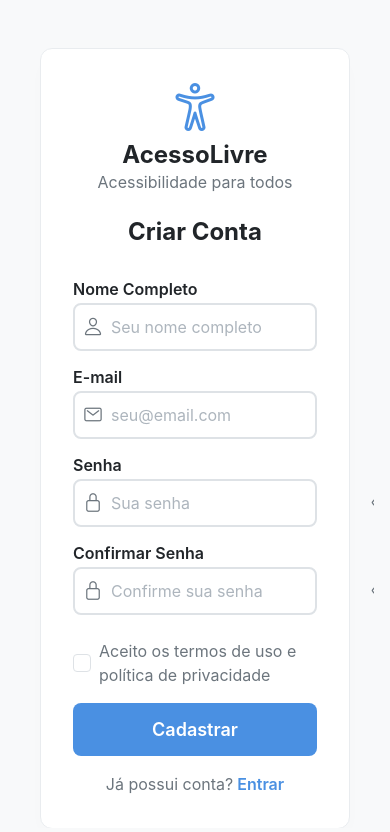
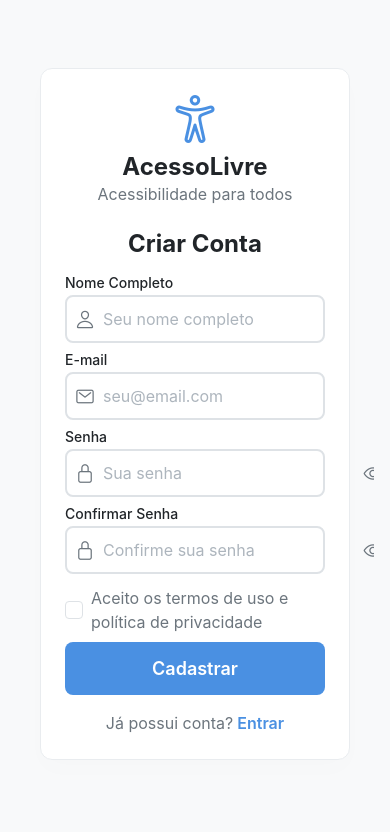
Before and after one commit to Gabriel-Becker/AcessoLivre, a React Native app in the folder frontend/: screen /Register in a window 390 px wide. Shown: the top 832 px of the page. Built offline with nearby package versions, Linux system fonts and the light colour scheme.

Commit message:
fix: arrumado espaçamento tela registro

```diff
--- a/frontend/App.js
+++ b/frontend/App.js
@@ -7,12 +7,23 @@ import { ThemeProvider } from './src/context/ThemeContext';
 import AppNavigator from './src/navigation/AppNavigator';
 import navigationRef from './src/navigation/navigationRef';
 
+const linking = {
+  prefixes: ['http://localhost:8081', 'frontend://'],
+  config: {
+    screens: {
+      Login: 'login',
+      Register: 'register',
+      Main: 'home',
+    },
+  },
+};
+
 export default function App() {
   return (
     <SafeAreaProvider>
       <ThemeProvider>
         <AuthProvider>
-          <NavigationContainer ref={navigationRef}>
+          <NavigationContainer ref={navigationRef} linking={linking} fallback={null}>
             <AppNavigator />
           </NavigationContainer>
           <Toast />
--- a/frontend/app.json
+++ b/frontend/app.json
@@ -22,11 +22,10 @@
       "predictiveBackGestureEnabled": false
     },
     "web": {
-      "output": "static",
+      "output": "single",
       "favicon": "./assets/images/favicon.png"
     },
     "plugins": [
-      "expo-router",
       [
         "expo-splash-screen",
         {
@@ -41,7 +40,6 @@
       ]
     ],
     "experiments": {
-      "typedRoutes": true,
       "reactCompiler": true
     }
   }
--- /dev/null
+++ b/frontend/index.js
@@ -0,0 +1,7 @@
+import { registerRootComponent } from 'expo';
+import App from './App';
+
+// registerRootComponent calls AppRegistry.registerComponent('main', () => App);
+// It also ensures that whether you load the app in Expo Go or in a native build,
+// the environment is set up appropriately
+registerRootComponent(App);
--- a/frontend/package.json
+++ b/frontend/package.json
@@ -1,6 +1,6 @@
 {
   "name": "frontend",
-  "main": "App.js",
+  "main": "index.js",
   "version": "1.0.0",
   "scripts": {
     "start": "expo start",
@@ -27,7 +27,6 @@
     "expo-image": "~3.0.10",
     "expo-image-picker": "^17.0.9",
     "expo-linking": "~8.0.9",
-    "expo-router": "~6.0.15",
     "expo-splash-screen": "~31.0.11",
     "expo-status-bar": "~3.0.8",
     "expo-symbols": "~1.0.7",
--- a/frontend/src/components/ui/Input.js
+++ b/frontend/src/components/ui/Input.js
@@ -124,11 +124,11 @@ export default function Input({
 
 const styles = StyleSheet.create({
   container: {
-    marginBottom: theme.spacing.md,
+    marginBottom: theme.spacing.sm,
   },
   label: {
-    fontSize: theme.typography.fontSize.md,
-    fontWeight: theme.typography.fontWeight.semibold,
+    fontSize: theme.typography.fontSize.sm,
+    fontWeight: theme.typography.fontWeight.medium,
     color: theme.colors.textPrimary,
     marginBottom: theme.spacing.xs,
   },
--- a/frontend/src/context/AuthContext.js
+++ b/frontend/src/context/AuthContext.js
@@ -25,6 +25,7 @@ export const AuthProvider = ({ children }) => {
         setIsAuthenticated(false);
         setUsuario(null);
         setToken(null);
+        setLoading(false);
         return;
       }
 
--- a/frontend/src/navigation/AppNavigator.js
+++ b/frontend/src/navigation/AppNavigator.js
@@ -1,10 +1,12 @@
 import React from 'react';
+import { ActivityIndicator } from 'react-native';
 import { createNativeStackNavigator } from '@react-navigation/native-stack';
 import { useAuth } from '../context/AuthContext';
 import { Container } from '../components/layout';
 import { ThemedText, Spacer } from '../components/commons';
 import Login from '../screens/auth/Login';
 import Register from '../screens/auth/Register';
+import theme from '../config/theme';
 
 const Stack = createNativeStackNavigator();
 
@@ -18,8 +20,22 @@ function MainGate() {
   );
 }
 
+function LoadingScreen() {
+  return (
+    <Container center background="backgroundSecondary">
+      <ActivityIndicator size="large" color={theme.colors.primary} />
+      <Spacer size="md" />
+      <ThemedText color="textSecondary">Carregando...</ThemedText>
+    </Container>
+  );
+}
+
 export default function AppNavigator() {
-  const { isAuthenticated } = useAuth();
+  const { isAuthenticated, loading } = useAuth();
+
+  if (loading) {
+    return <LoadingScreen />;
+  }
 
   return (
     <Stack.Navigator screenOptions={{ headerShown: false }}>
--- a/frontend/src/screens/auth/Register.js
+++ b/frontend/src/screens/auth/Register.js
@@ -78,7 +78,7 @@ export default function Register({ navigation }) {
           <Card style={styles.card} variant="default">
             <AuthHeader title="Criar Conta" subtitle="Acessibilidade para todos" />
 
-            <Spacer size="xl" />
+            <Spacer size="md" />
 
             <Controller
               control={control}
@@ -169,7 +169,7 @@ export default function Register({ navigation }) {
               </ThemedText>
             ) : null}
 
-            <Spacer size="md" />
+            <Spacer size="sm" />
 
             <Button
               variant="primary"
@@ -198,7 +198,7 @@ const styles = StyleSheet.create({
     flexGrow: 1,
     justifyContent: 'center',
     alignItems: 'center',
-    paddingVertical: theme.spacing.xl,
+    paddingVertical: theme.spacing.lg,
     paddingHorizontal: theme.spacing.lg,
   },
   cardWrapper: {
@@ -208,7 +208,7 @@ const styles = StyleSheet.create({
   card: {
     width: '100%',
     maxWidth: 520,
-    padding: theme.spacing.xl,
+    padding: theme.spacing.lg,
     shadowColor: theme.colors.shadow,
     shadowOffset: { width: 0, height: 10 },
     shadowOpacity: 0.12,
@@ -218,7 +218,7 @@ const styles = StyleSheet.create({
   checkboxRow: {
     flexDirection: 'row',
     alignItems: 'center',
-    marginTop: theme.spacing.sm,
+    marginTop: theme.spacing.xs,
   },
   checkbox: {
     width: 18,
```
Also changed, not shown: 1 other file (tests, documents, lock files or other folders).
